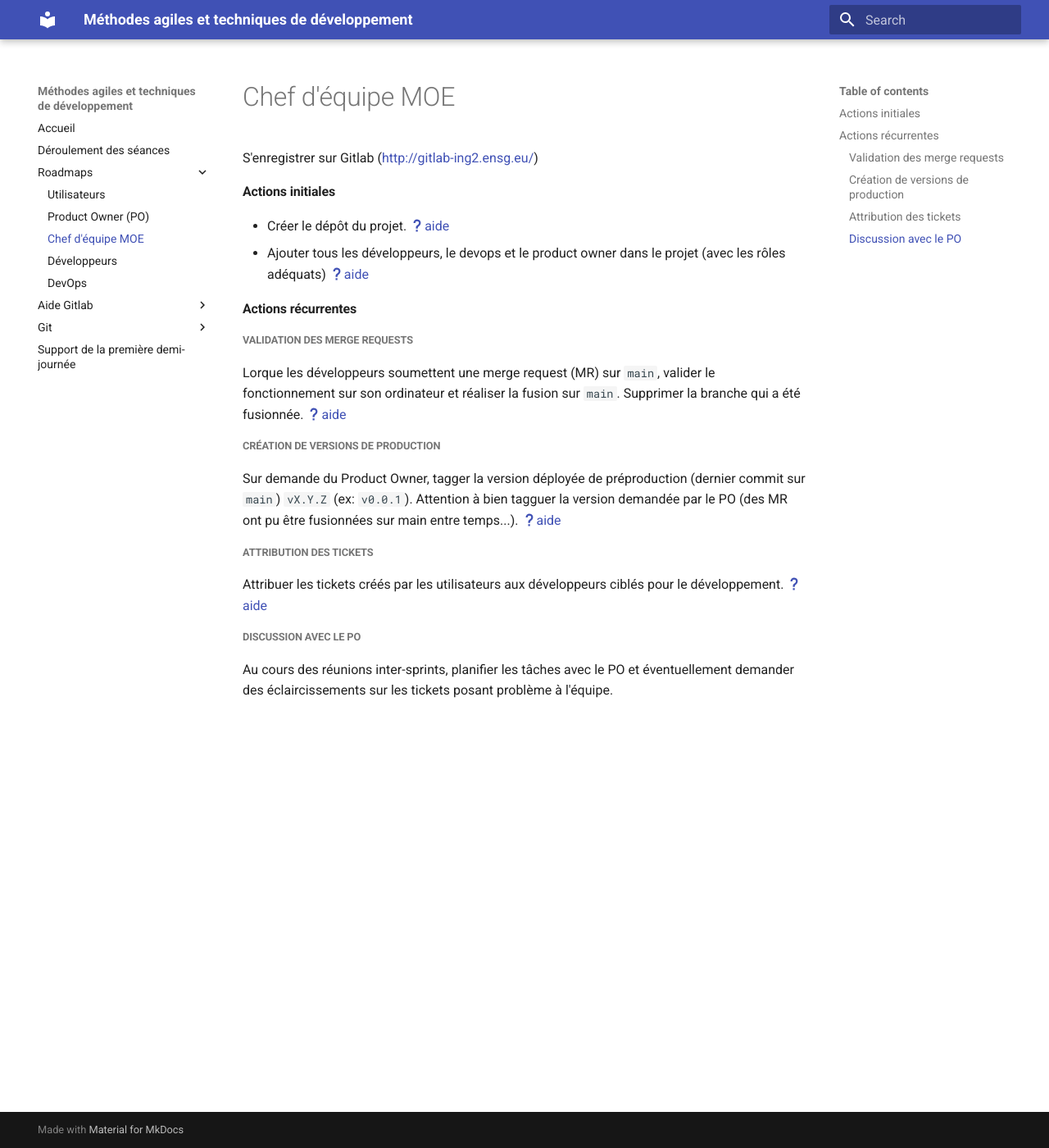
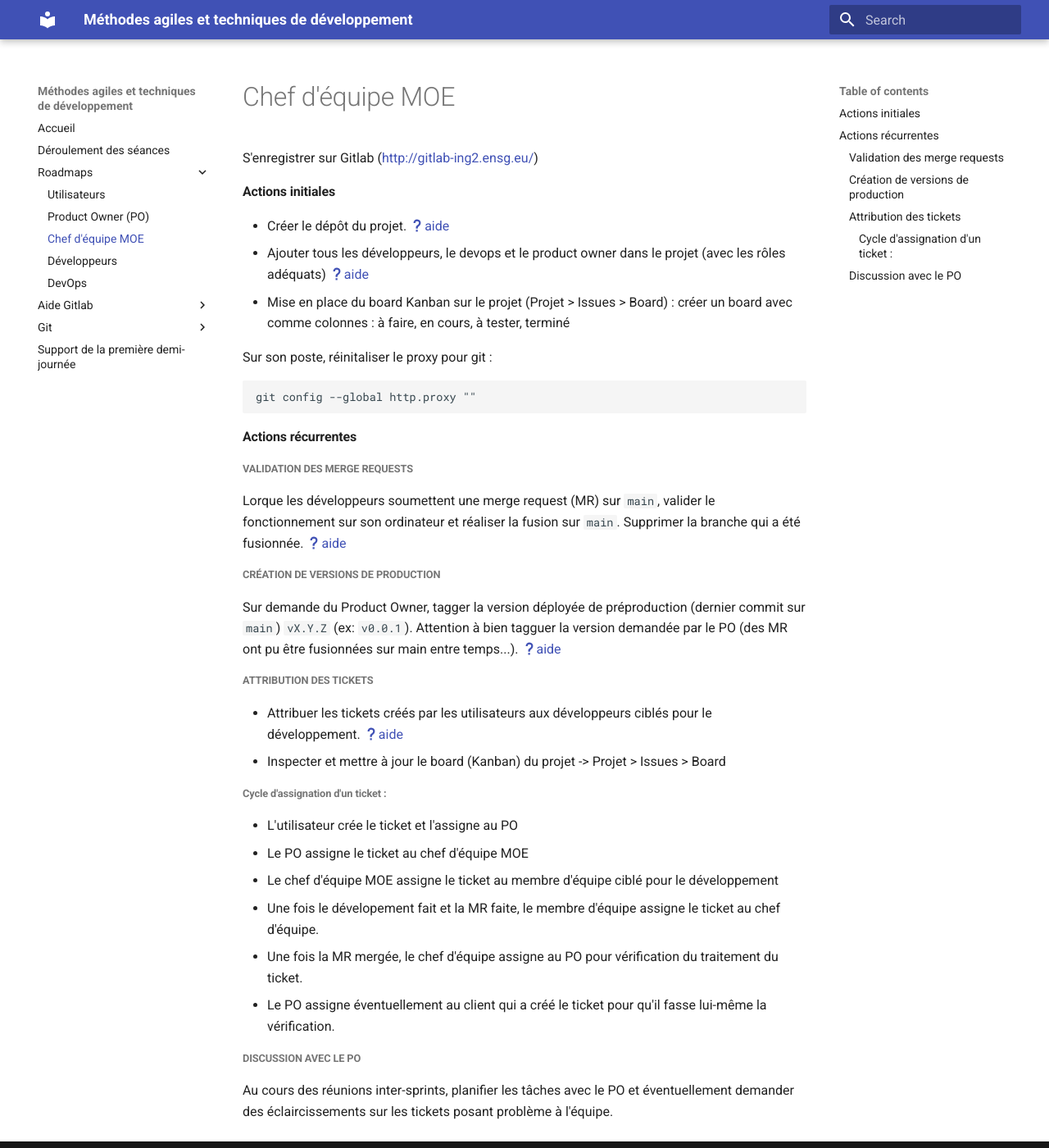
Before and after one commit to azarz/Methodes-agiles-et-techniques-de-developpement-ing2-m1, an MkDocs documentation site: the page built from docs/chef_moe.md, in a window 1280 px wide and 1400 px high. Shown: the whole window at 82% size. Built offline with MkDocs 1.6.1 and Material for MkDocs 9.7.7, drawn with Linux system fonts in a browser that asks for light colours.

Commit message:
update cours

````diff
--- a/docs/chef_moe.md
+++ b/docs/chef_moe.md
@@ -4,6 +4,12 @@ S'enregistrer sur Gitlab ([http://gitlab-ing2.ensg.eu/](http://gitlab-ing2.ensg.
 
 - Créer le dépôt du projet. [:material-help:aide](gitlab/project/#creation-du-projet)
 - Ajouter tous les développeurs, le devops et le product owner dans le projet (avec les rôles adéquats) [:material-help:aide](gitlab/project/#ajout-de-membres)
+- Mise en place du board Kanban sur le projet (Projet > Issues > Board) : créer un board avec comme colonnes : à faire, en cours, à tester, terminé
+
+Sur son poste, réinitaliser le proxy pour git :
+```bash
+git config --global http.proxy ""
+```
 
 ### Actions récurrentes
 
@@ -18,7 +24,17 @@ Sur demande du Product Owner, tagger la version déployée de préproduction (de
 
 #### Attribution des tickets
 
-Attribuer les tickets créés par les utilisateurs aux développeurs ciblés pour le développement. [:material-help:aide](gitlab/issues/#changer-lassignation-dun-ticket)
+* Attribuer les tickets créés par les utilisateurs aux développeurs ciblés pour le développement. [:material-help:aide](gitlab/issues/#changer-lassignation-dun-ticket)
+* Inspecter et mettre à jour le board (Kanban) du projet -> Projet > Issues > Board
+
+##### Cycle d'assignation d'un ticket :
+
+- L'utilisateur crée le ticket et l'assigne au PO
+- Le PO assigne le ticket au chef d'équipe MOE
+- Le chef d'équipe MOE assigne le ticket au membre d'équipe ciblé pour le développement
+- Une fois le dévelopement fait et la MR faite, le membre d'équipe assigne le ticket au chef d'équipe.
+- Une fois la MR mergée, le chef d'équipe assigne au PO pour vérification du traitement du ticket.
+- Le PO assigne éventuellement au client qui a créé le ticket pour qu'il fasse lui-même la vérification.
 
 #### Discussion avec le PO
 
````
Also changed, not shown: docs/developpeurs.md (+5 -0 lines), docs/index.md (+5 -0 lines), docs/po.md (+11 -0 lines), docs/utilisateurs.md (+14 -0 lines).
